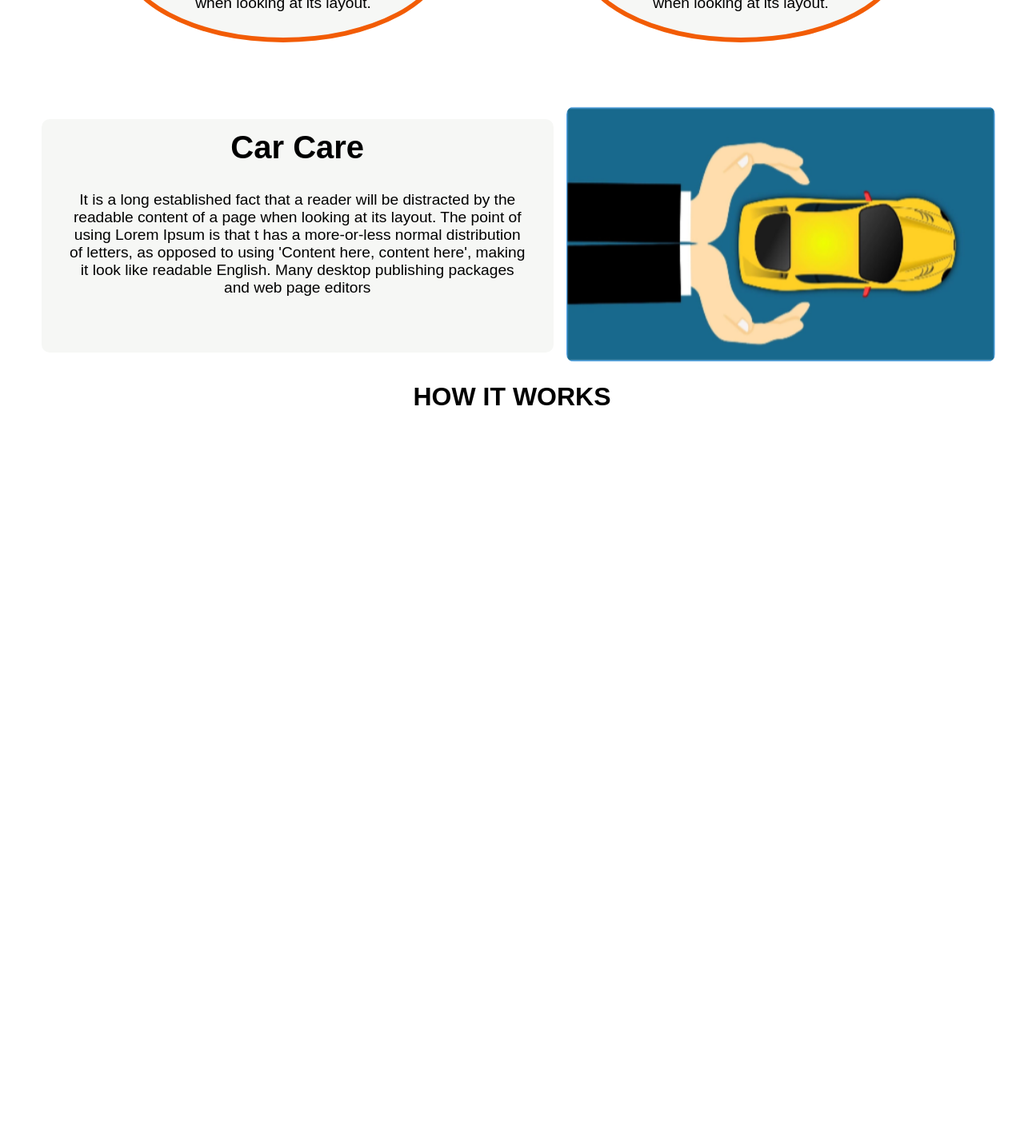
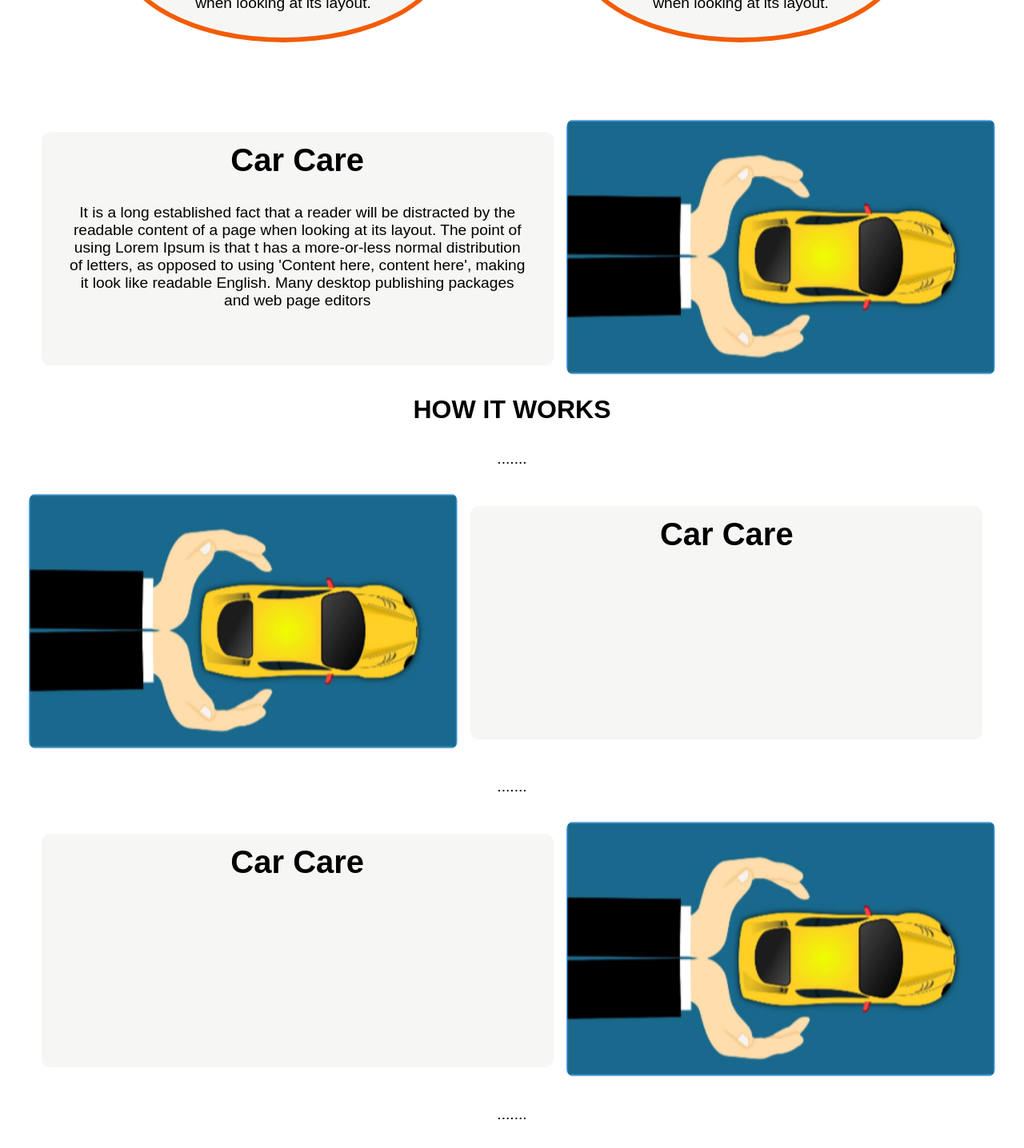
Before and after one commit to bharathsharma98/Dhullo, a React (Create React App) app: page / in a window 1280 px wide. Shown: the part 1060-2496 px from the top of the page at 80% size. Before the commit the page ends 1575 px from the top, so only its background shows below. Built offline with nearby package versions, Linux system fonts and the light colour scheme.

Commit message:
Added How it Works

```diff
--- a/src/components/UI/content/homepage.js
+++ b/src/components/UI/content/homepage.js
@@ -2,6 +2,7 @@ import React from "react";
 import TextComp from "./TextComponent";
 import ImageContainer from "./imagecontainer";
 import "./homepage.css";
+import HowItWorks from './howitworks';
 import CircularTextComp from "./CircularTextComponent";
 const Homepage = () => {
 
@@ -23,6 +24,10 @@ const Homepage = () => {
         </div>
       </div>
       <h1 style={{textAlign:'center'}}>HOW IT WORKS</h1>
+    <div>
+      <HowItWorks/>
+    </div>
+
     </div>
   );
 };
--- /dev/null
+++ b/src/components/UI/content/howitworks.css
@@ -0,0 +1,24 @@
+p{
+
+}
+.mixcontainer1{
+    display:flex;
+    flex-wrap: wrap;
+    justify-content: center;
+    flex-direction: row;
+    margin: 1rem;
+}
+.mixcontainer2{
+    display:flex;
+    flex-wrap: wrap;
+    justify-content: center;
+    flex-direction: row;
+    margin: 1rem;
+}
+.mixcontainer3{
+    display:flex;
+    flex-wrap: wrap;
+    justify-content: center;
+    flex-direction: row;
+    margin: 1rem;
+}
--- /dev/null
+++ b/src/components/UI/content/howitworks.js
@@ -0,0 +1,38 @@
+import React from "react";
+import SmallTextComp from "./smalltext";
+import "./howitworks.css";
+import SmallImageContainer from "./smallimagecontainer";
+const HowItWorks = () => {
+  return (
+    <div className="parent">
+         <div>
+          <p>
+              .......
+          </p>
+      </div>
+      <div className="mixcontainer1">
+        <SmallImageContainer />
+        <SmallTextComp />
+      </div>
+      <div>
+          <p>
+              .......
+          </p>
+      </div>
+      <div className="mixcontainer1">
+        <SmallTextComp />
+        <SmallImageContainer />
+      </div>
+      <div>
+          <p>
+              .......
+          </p>
+      </div>
+      <div className="mixcontainer1">
+        <SmallImageContainer />
+        <SmallTextComp />
+      </div>
+    </div>
+  );
+};
+export default HowItWorks;
--- /dev/null
+++ b/src/components/UI/content/smallimagecontainer.css
@@ -0,0 +1,9 @@
+.smallimageclass{
+    height: 10rem;
+    width: fit-content;
+    border-radius: 10px;
+    margin:auto;
+
+
+    /* padding-top: 15rem; */
+}
--- /dev/null
+++ b/src/components/UI/content/smallimagecontainer.js
@@ -0,0 +1,11 @@
+import React from 'react';
+import carimage from '../../../Image/carinhand.png'
+import './smallimagecontainer.css'
+let SmallImageContainer=()=>{
+    return(
+        <div>
+           <img classname="smallimageclass" src={carimage}></img>
+        </div>
+    )
+}
+export default SmallImageContainer;
--- /dev/null
+++ b/src/components/UI/content/smalltext.css
@@ -0,0 +1,12 @@
+h3{
+    margin:2rem;
+    font-size: 2.5rem;
+}
+.textcontainer{
+    height: auto;
+    width: 40rem;
+    border: 0.5px green;
+    background-color:#f6f7f5;
+    border-radius:10px;
+   margin: 1rem;
+}
--- /dev/null
+++ b/src/components/UI/content/smalltext.js
@@ -0,0 +1,12 @@
+import React from 'react';
+import './smalltext.css'
+let SmallTextComp=()=>{
+
+    return(
+        <div className="textcontainer">
+            <h3>{ `Car Care`}</h3>
+
+        </div>
+    )
+}
+export default SmallTextComp;
```
